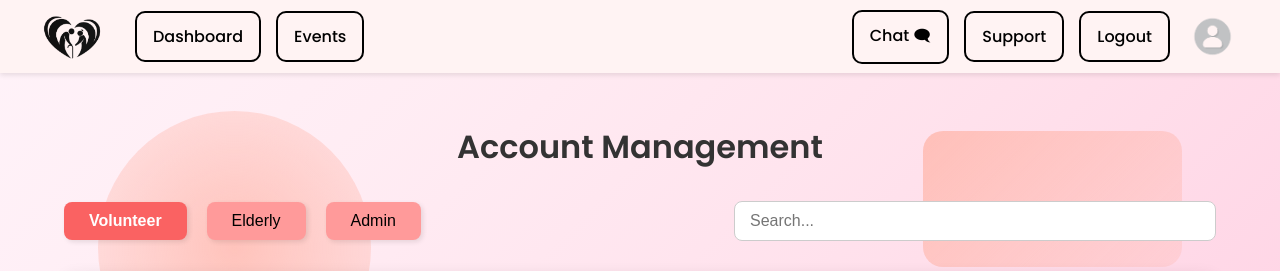
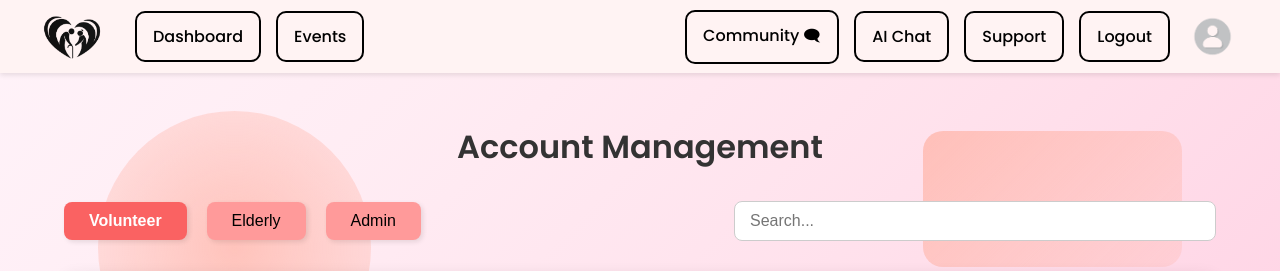
Before and after one commit to super-nova-droid/Connex, a Flask app: page /admin/accounts in a window 1280 px wide. Shown: the top 271 px of the page. Run offline with Flask 3, Linux system fonts and the light colour scheme; the visitor is signed in with stand-in values (Sample User, id 1); data that the repository does not hold is empty.

Commit message:
ASDASDADSD

```diff
--- a/templates/includes/navbar.html
+++ b/templates/includes/navbar.html
@@ -143,8 +143,9 @@
 
     <div id="navMenuRight" class="nav-menu-right">
         {% if g.user %}
-            <a href="{{ url_for('chat') }}" class="btn">Chat 🗨</a>
-            <a href="" class="btn">Support</a>
+            <a href="{{ url_for('community_chat_list') }}" class="btn">Community 🗨</a>
+            <a href="{{ url_for('chat') }}" class="btn">AI Chat</a>
+            <a href="{{ url_for('support') }}" class="btn">Support</a>
             <a href="{{ url_for('logout') }}" class="btn">Logout</a>
             <img src="{{ url_for('static', filename='img/pfp.png') }}" alt="Avatar" width="55" style="border-radius: 50%;" />
         {% endif %}
```
